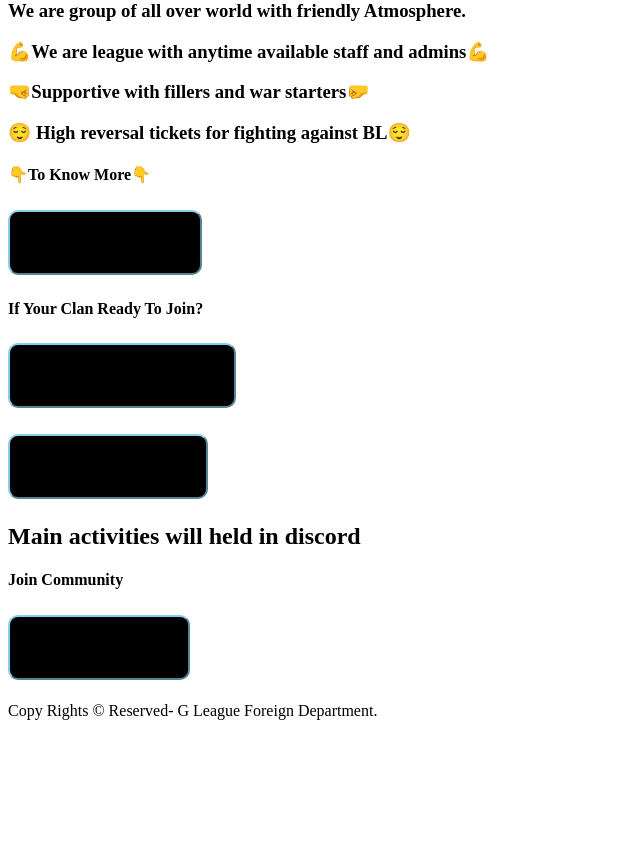
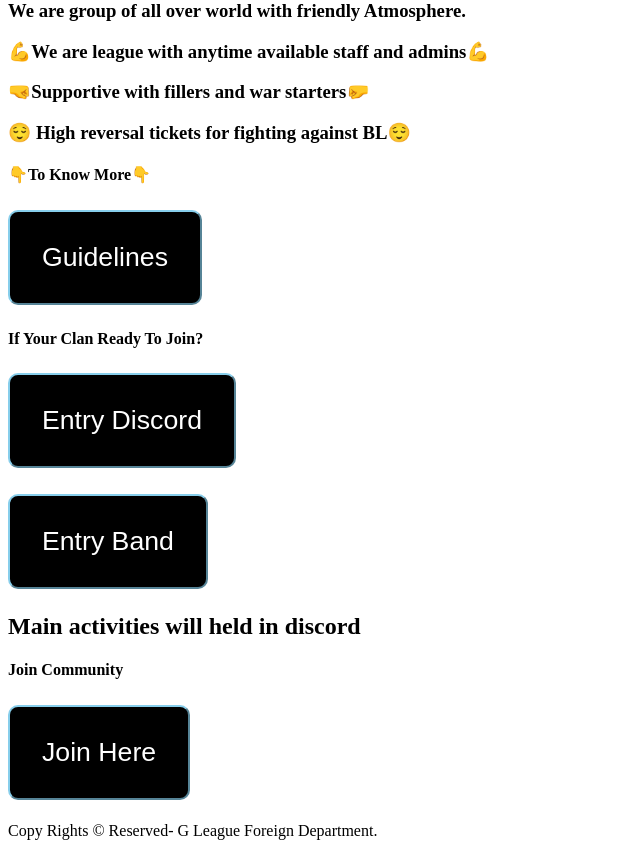
Before and after one commit to sarma2001/G-League, a PHP site: page / in a window 1280 px wide. Shown: the part 515-1363 px from the top of the page, without its empty margins (0-640 px from the left). Before the commit the page ends 1235 px from the top, so only its background shows below. Run offline with PHP 8.4, Linux system fonts and the light colour scheme.

Commit message:
Update style.css

```diff
--- a/style.css
+++ b/style.css
@@ -1,7 +1,8 @@
 button {
     font-size: 20pt;
+    color:white;
     border-color:skyblue;
-     padding: 15px 32px;
+     padding: 30px 32px;
      border-radius: 10px;
      background-color: black;
      margin: 4px 2px;
```
